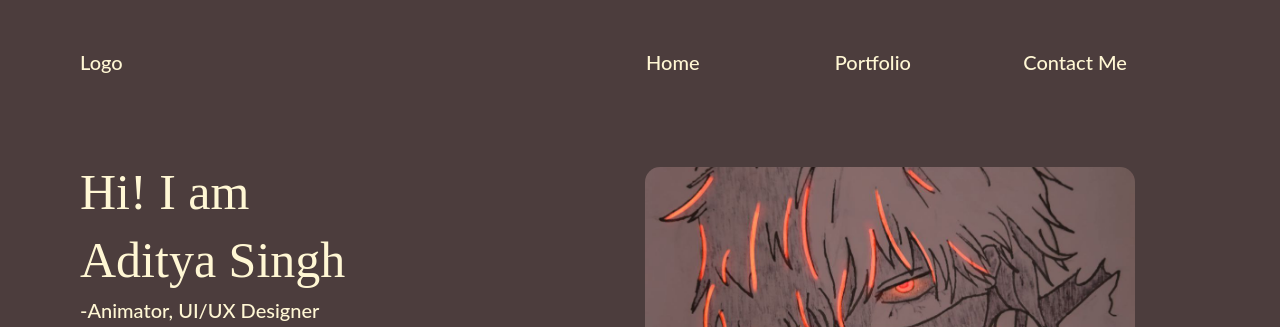
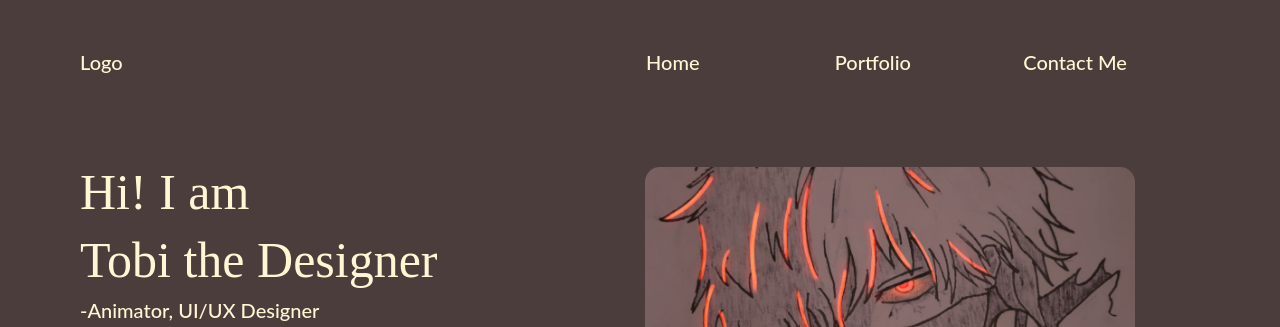
Before and after one commit to sinach30/project-portfolio, a plain HTML site: page index.html in a window 1280 px wide. Shown: the top 327 px of the page. Drawn offline with nearby package versions, Linux system fonts and the light colour scheme.

Commit message:
Tobi the designer

```diff
--- a/index.html
+++ b/index.html
@@ -31,7 +31,7 @@
     <div class="header top_padding">
         <div class="col-lg-6">
             <h1>Hi! I am</h1>
-            <h1>Aditya Singh</h1>
+            <h1> Tobi the Designer</h1>
             <h3>-Animator, UI/UX Designer</h3>
             <a href="https://www.youtube.com/@syconanimation773" target="_blank"><svg class="white" width = 33px xmlns="http://www.w3.org/2000/svg"  viewBox="0 0 50 50" width="50px" height="50px"><path d="M 44.898438 14.5 C 44.5 12.300781 42.601563 10.699219 40.398438 10.199219 C 37.101563 9.5 31 9 24.398438 9 C 17.800781 9 11.601563 9.5 8.300781 10.199219 C 6.101563 10.699219 4.199219 12.199219 3.800781 14.5 C 3.398438 17 3 20.5 3 25 C 3 29.5 3.398438 33 3.898438 35.5 C 4.300781 37.699219 6.199219 39.300781 8.398438 39.800781 C 11.898438 40.5 17.898438 41 24.5 41 C 31.101563 41 37.101563 40.5 40.601563 39.800781 C 42.800781 39.300781 44.699219 37.800781 45.101563 35.5 C 45.5 33 46 29.398438 46.101563 25 C 45.898438 20.5 45.398438 17 44.898438 14.5 Z M 19 32 L 19 18 L 31.199219 25 Z"/></svg></a>
             <a href="https://www.instagram.com/baking_lights/" target="_blank"><svg class="white" xmlns="http://www.w3.org/2000/svg"  viewBox="0 0 30 30" width="30px" height="30px">    <path d="M 9.9980469 3 C 6.1390469 3 3 6.1419531 3 10.001953 L 3 20.001953 C 3 23.860953 6.1419531 27 10.001953 27 L 20.001953 27 C 23.860953 27 27 23.858047 27 19.998047 L 27 9.9980469 C 27 6.1390469 23.858047 3 19.998047 3 L 9.9980469 3 z M 22 7 C 22.552 7 23 7.448 23 8 C 23 8.552 22.552 9 22 9 C 21.448 9 21 8.552 21 8 C 21 7.448 21.448 7 22 7 z M 15 9 C 18.309 9 21 11.691 21 15 C 21 18.309 18.309 21 15 21 C 11.691 21 9 18.309 9 15 C 9 11.691 11.691 9 15 9 z M 15 11 A 4 4 0 0 0 11 15 A 4 4 0 0 0 15 19 A 4 4 0 0 0 19 15 A 4 4 0 0 0 15 11 z"/></svg></a>
```
